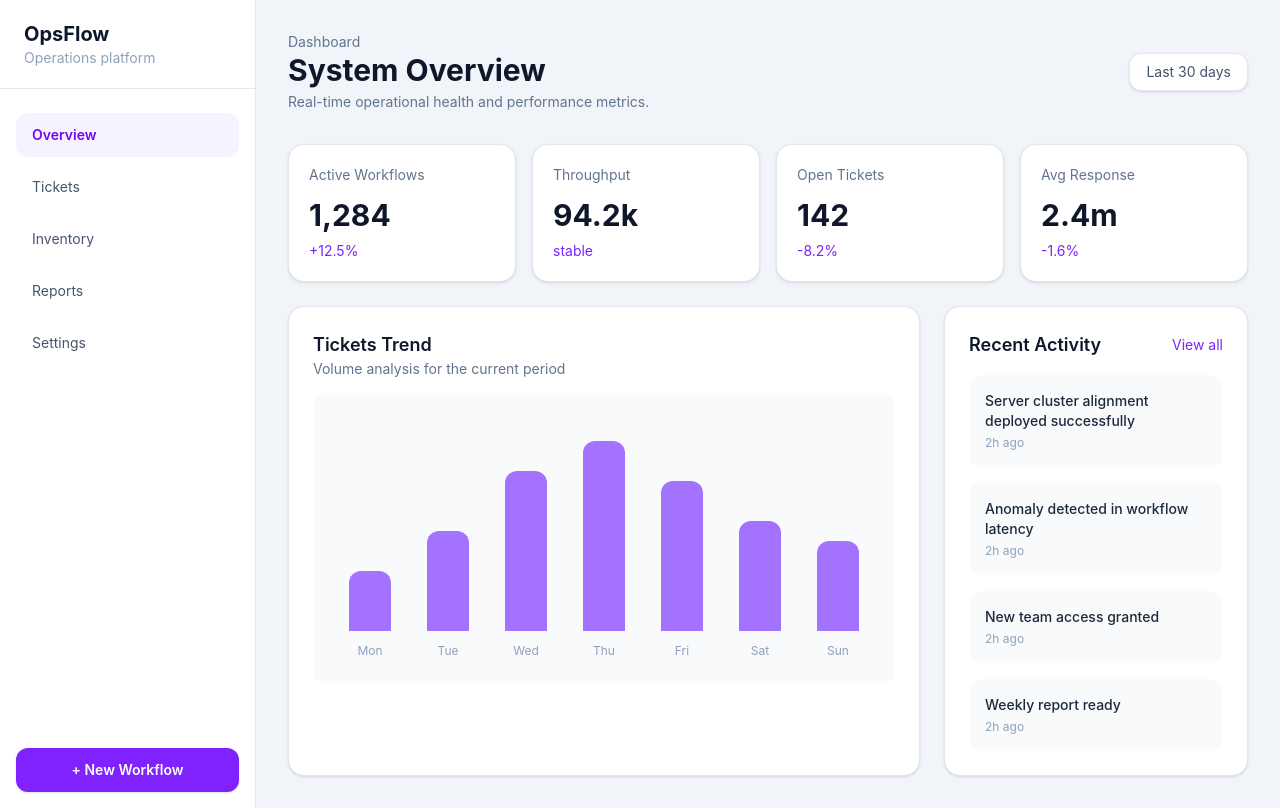
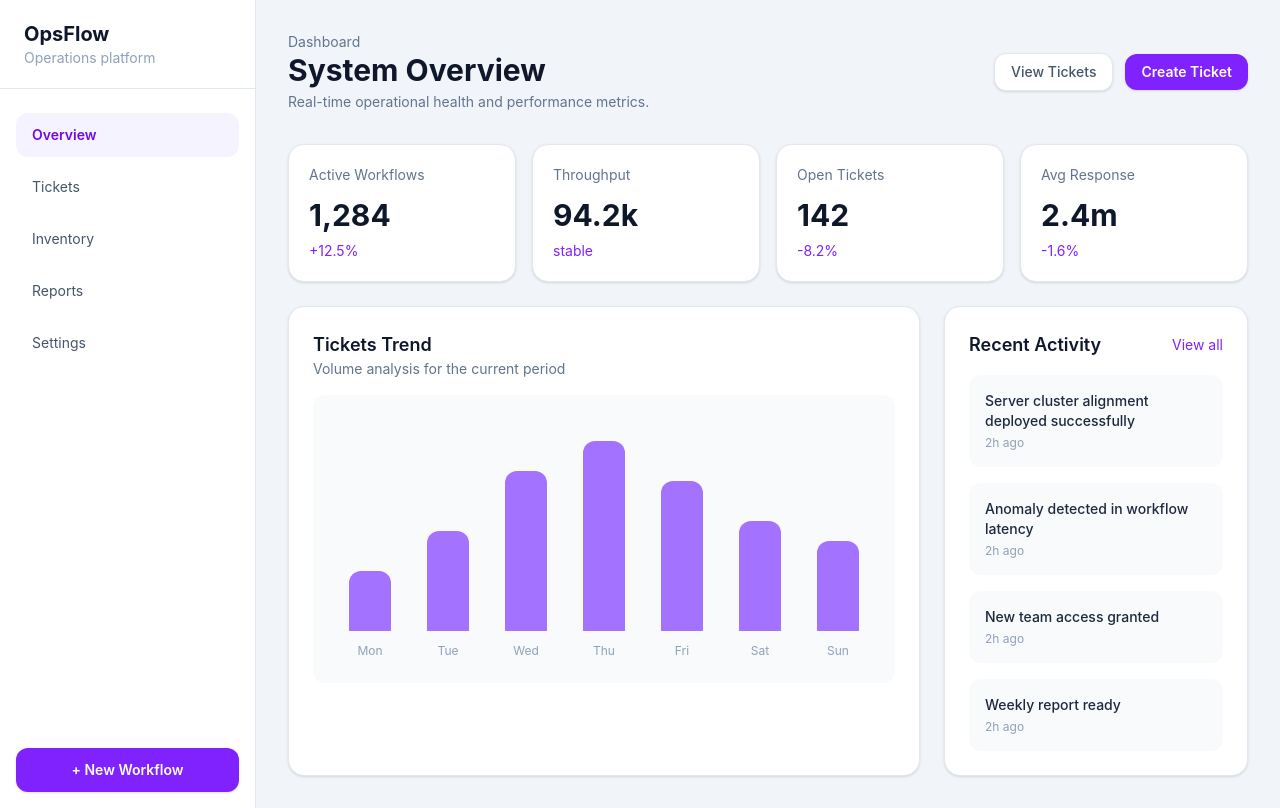
Before and after one commit to salavarrietasol/opsflow, a React (Vite) app in the folder client/: page /dashboard in a window 1280 px wide. Built offline with nearby package versions, Linux system fonts and the light colour scheme.

Commit message:
feat: improve dashboard shortcuts and create ticket flow

```diff
--- a/client/src/features/dashboard/pages/DashboardPage.tsx
+++ b/client/src/features/dashboard/pages/DashboardPage.tsx
@@ -1,4 +1,4 @@
-import { NavLink } from "react-router-dom";
+import { Link, NavLink } from "react-router-dom";
 
 const metrics = [
   { title: "Active Workflows", value: "1,284", change: "+12.5%" },
@@ -70,8 +70,20 @@ const DashboardPage = () => {
               </p>
             </div>
 
-            <div className="rounded-xl border border-slate-200 bg-white px-4 py-2 text-sm text-slate-600 shadow-sm">
-              Last 30 days
+              <div className="flex items-center gap-3">
+              <Link
+                to="/tickets"
+                className="rounded-xl border border-slate-200 bg-white px-4 py-2 text-sm font-medium text-slate-600 shadow-sm transition hover:bg-slate-50"
+                >
+                View Tickets
+              </Link>
+
+              <Link
+                to="/tickets/create"
+                className="rounded-xl bg-violet-600 px-4 py-2 text-sm font-semibold text-white shadow-sm transition hover:bg-violet-700"
+                >
+                Create Ticket
+              </Link>
             </div>
           </header>
 
--- a/client/src/features/tickets/pages/CreateTicketPage.tsx
+++ b/client/src/features/tickets/pages/CreateTicketPage.tsx
@@ -1,5 +1,6 @@
-import { NavLink } from "react-router-dom";
+import { Link, NavLink, useNavigate } from "react-router-dom";
 const CreateTicketPage = () => {
+    const navigate = useNavigate();
   return (
     <div className="min-h-screen bg-slate-100">
       <div className="flex">
@@ -45,7 +46,13 @@ const CreateTicketPage = () => {
 
         <main className="flex-1 p-6 lg:p-8">
           <header className="mb-8">
-            <p className="text-sm text-slate-500">Tickets</p>
+            <div className="mb-3 flex items-center gap-2 text-sm text-slate-400">
+                <Link to="/tickets" className="hover:text-violet-600">
+                    Tickets
+                </Link>
+                <span>/</span>
+                <span className="text-slate-500">Create Ticket</span>
+            </div>
             <h1 className="text-3xl font-bold text-slate-900">Create Ticket</h1>
             <p className="mt-1 text-sm text-slate-500">
               Submit a new operational request and assign ownership.
@@ -117,13 +124,14 @@ const CreateTicketPage = () => {
               <div className="flex items-center justify-end gap-3 pt-4">
                 <button
                   type="button"
-                  className="rounded-xl border border-slate-200 bg-white px-5 py-3 text-sm font-medium text-slate-600 hover:bg-slate-50"
+                  onClick={() => navigate("/tickets")}
+                  className="cursor-pointer rounded-xl border border-slate-200 bg-white px-5 py-3 text-sm font-medium text-slate-600 hover:bg-slate-50"
                 >
                   Cancel
                 </button>
                 <button
                   type="submit"
-                  className="rounded-xl bg-violet-600 px-5 py-3 text-sm font-semibold text-white shadow hover:bg-violet-700"
+                  className="cursor-pointer rounded-xl bg-violet-600 px-5 py-3 text-sm font-semibold text-white shadow transition hover:bg-violet-700"
                 >
                   Create Ticket
                 </button>
```
